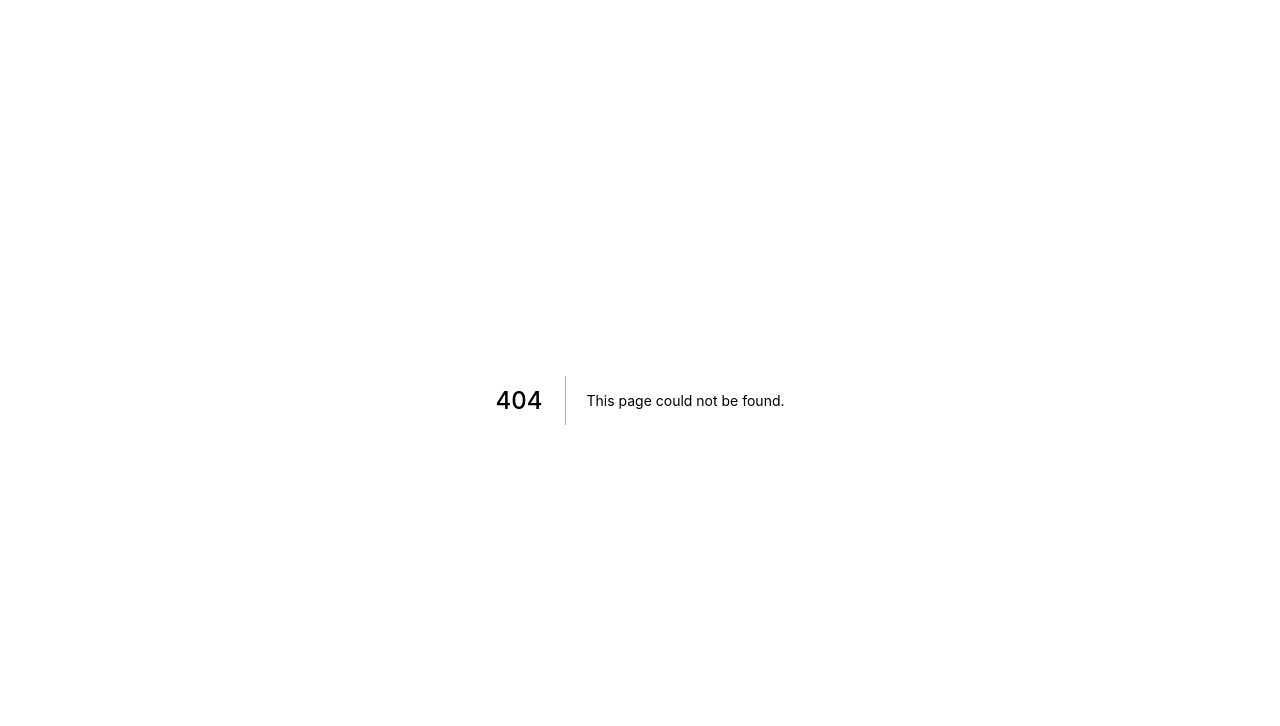
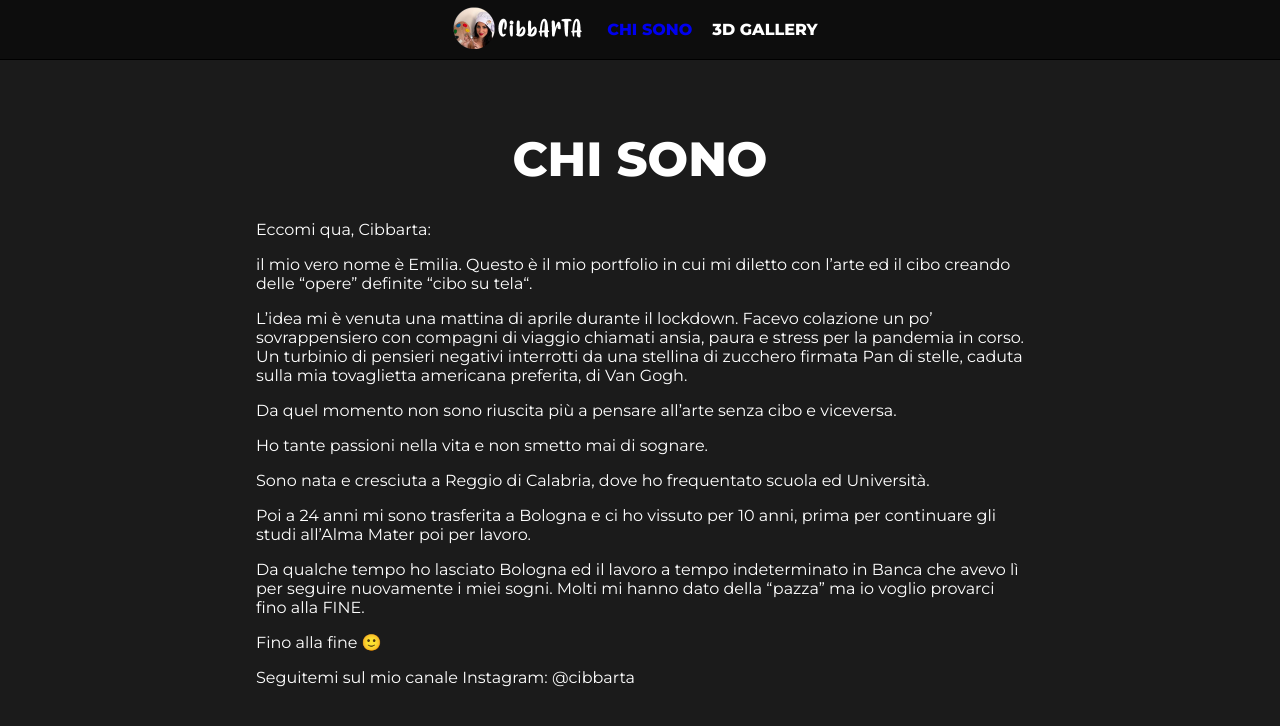
Before and after one commit to Raist90/cibbarta, a Next.js app: page /chi-sono in a window 1280 px wide. Before the commit this address had no page. Shown: the top 726 px of the page. Built offline with nearby package versions, Linux system fonts and the light colour scheme.

Commit message:
added about page

```diff
--- /dev/null
+++ b/components/About.js
@@ -0,0 +1,34 @@
+import { StyledAboutContainer, StyledAbout, StyledAboutText } from './styles/About.styled'
+
+const About = () => {
+    return (
+        <StyledAboutContainer>
+            <StyledAbout>
+                <StyledAboutText>
+                    <h1 className='text-center'>Chi Sono</h1>
+                    <p>Eccomi qua,  Cibbarta:</p>
+
+                    <p>il mio vero nome è Emilia. Questo è il mio portfolio in cui mi diletto con l’arte ed il cibo creando delle “opere” definite “cibo su tela“.</p>
+
+                    <p>L’idea mi è venuta una mattina di aprile durante il lockdown. Facevo colazione un po’ sovrappensiero con compagni di viaggio chiamati ansia, paura e stress per la pandemia in corso. Un turbinio di pensieri negativi interrotti da una stellina di zucchero firmata Pan di stelle, caduta sulla mia tovaglietta americana preferita, di Van Gogh.</p>
+
+                    <p>Da quel momento non sono riuscita più a pensare all’arte senza cibo e viceversa.</p>
+
+                    <p>Ho tante passioni nella vita e non smetto mai di sognare.</p>
+
+                    <p>Sono nata e cresciuta a Reggio di Calabria, dove ho frequentato scuola ed Università.</p>
+
+                    <p>Poi a 24 anni mi sono trasferita a Bologna e ci ho vissuto per 10 anni, prima per continuare gli studi all’Alma Mater poi per lavoro.</p>
+
+                    <p>Da qualche tempo ho lasciato Bologna ed il lavoro a tempo indeterminato in Banca che avevo lì per seguire nuovamente i miei sogni. Molti mi hanno dato della “pazza” ma io voglio provarci fino alla FINE.</p>
+
+                    <p>Fino alla fine 🙂</p>
+
+                    <p>Seguitemi sul mio canale Instagram: @cibbarta</p>
+                </StyledAboutText>
+            </StyledAbout>
+        </StyledAboutContainer>
+    )
+}
+
+export default About
--- a/components/Header.js
+++ b/components/Header.js
@@ -8,6 +8,7 @@ import {
 } from "./styles/Header.styled.js"
 import Image from "next/dist/client/image"
 import logo from '../public/img/logo.png'
+import Link from "next/link"
 
 
 const Header = () => {
@@ -15,16 +16,20 @@ const Header = () => {
         <StyledHeader>
             <StyledContainer>
                 <StyledLogo>
+                    <Link href='/' passHref>
+                        <a>
                             <Image
                                 src={logo}
                                 alt="Cibbarta logo"
                                 width={135}
                                 height={44}
                             />
+                        </a>
+                    </Link>
                 </StyledLogo>
                 <StyledNav>
                     <StyledUl>
-                        <StyledLi>Chi sono</StyledLi>
+                        <StyledLi><Link href="/chi-sono">Chi sono</Link></StyledLi>
                         <StyledLi>3d Gallery</StyledLi>
                     </StyledUl>
                 </StyledNav>
--- /dev/null
+++ b/components/styles/About.styled.js
@@ -0,0 +1,24 @@
+import styled from "styled-components"
+
+export const StyledAboutContainer = styled.div`
+    width: 100vw;
+    min-height: 100vh;
+    display: flex;
+    flex-direction: row;
+    align-items: center;
+    justify-content: center;
+    background: #1b1b1b;
+    color: #fff;
+    padding: 60px 0;
+`
+
+export const StyledAbout = styled.div`
+    flex: .6;
+    @media (min-width: 320px) and (max-width: 480px) {
+        flex: .8;
+    }
+`
+
+export const StyledAboutText = styled.div`
+
+`
--- a/components/styles/Header.styled.js
+++ b/components/styles/Header.styled.js
@@ -2,6 +2,7 @@ import styled from "styled-components";
 
 export const StyledHeader = styled.header`
     width: 100%;
+    height: 60px;
     display: flex;
     background: rgba(0,0,0,.5);
     position: fixed;
--- /dev/null
+++ b/pages/chi-sono.js
@@ -0,0 +1,26 @@
+import Head from 'next/head'
+import Header from '../components/Header'
+import About from '../components/About'
+
+function ChiSono({ title = 'Chi sono' }) {
+    return (
+        <div>
+            <Head>
+                <title>{title}</title>
+                <meta name="description" content="Chi sono" />
+                <link rel="icon" href="/favicon.ico" />
+                <link rel="preconnect" href="https://fonts.googleapis.com" />
+                <link rel="preconnect" href="https://fonts.gstatic.com" crossOrigin />
+                <link href="https://fonts.googleapis.com/css2?family=Montserrat:wght@400;800&display=swap" rel="stylesheet" />
+            </Head>
+
+            <main>
+                <Header />
+
+                <About />
+            </main>
+        </div>
+    )
+}
+
+export default ChiSono
--- a/pages/index.js
+++ b/pages/index.js
@@ -10,7 +10,7 @@ export default function Home({ title = "Cibbarta" }) {
     <div>
       <Head>
         <title>{title}</title>
-        <meta name="description" content="Generated by create next app" />
+        <meta name="description" content="Sito web di Cibbarta" />
         <link rel="icon" href="/favicon.ico" />
         <link rel="preconnect" href="https://fonts.googleapis.com" />
         <link rel="preconnect" href="https://fonts.gstatic.com" crossOrigin />
--- a/styles/globals.css
+++ b/styles/globals.css
@@ -14,6 +14,35 @@ body {
   box-sizing: border-box;
 }
 
+h1,
+h2,
+h3,
+h4,
+h5,
+h6 {
+  text-transform: uppercase;
+}
+
+h1 {
+  font-size: 3em;
+}
+
+a {
+  text-decoration: none;
+}
+
+a:visited {
+  color: #fff;
+}
+
+a:hover {
+  color: #e3b505;
+}
+
+.text-center {
+  text-align: center;
+}
+
 .operaContainer span {
   flex-basis: 50%;
 }
```
Lines whose indentation alone changed are shown as unchanged.
